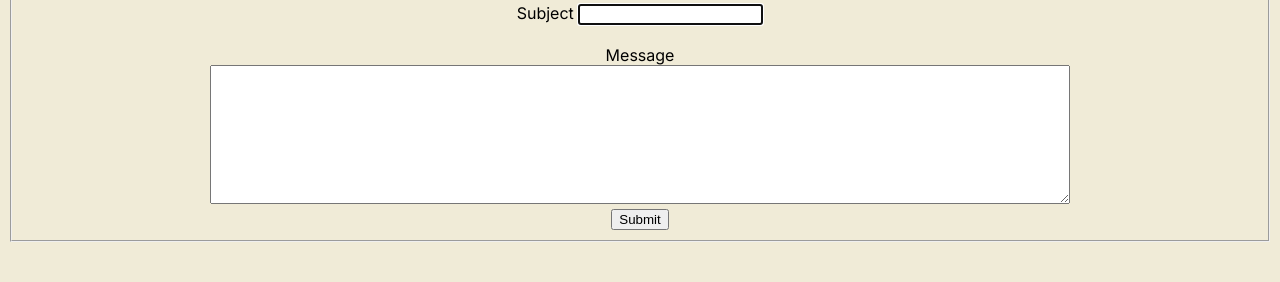
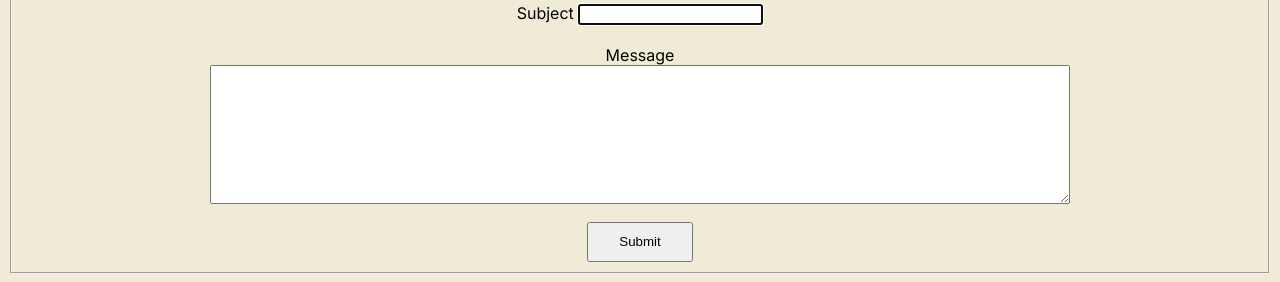
Before and after one commit to joeikedo/cse134-hw4, a website: page contact.html in a window 1280 px wide. Shown: the part 540-822 px from the top of the page. Before the commit the page ends 800 px from the top, so only its background shows below. Drawn offline with Linux system fonts and the light colour scheme.

Commit message:
made button bigger

```diff
--- a/defaultStyle.css
+++ b/defaultStyle.css
@@ -385,6 +385,12 @@ nav a:hover{
     height: 10em;
 }
 
+#emailSubmitButton{
+    margin-top: 1em;
+    height: 3em;
+    width: 8em;
+}
+
 
 /* Hamburger Navbar for Mobile size screen */
 
```
Also changed, not shown: changelog.md.
